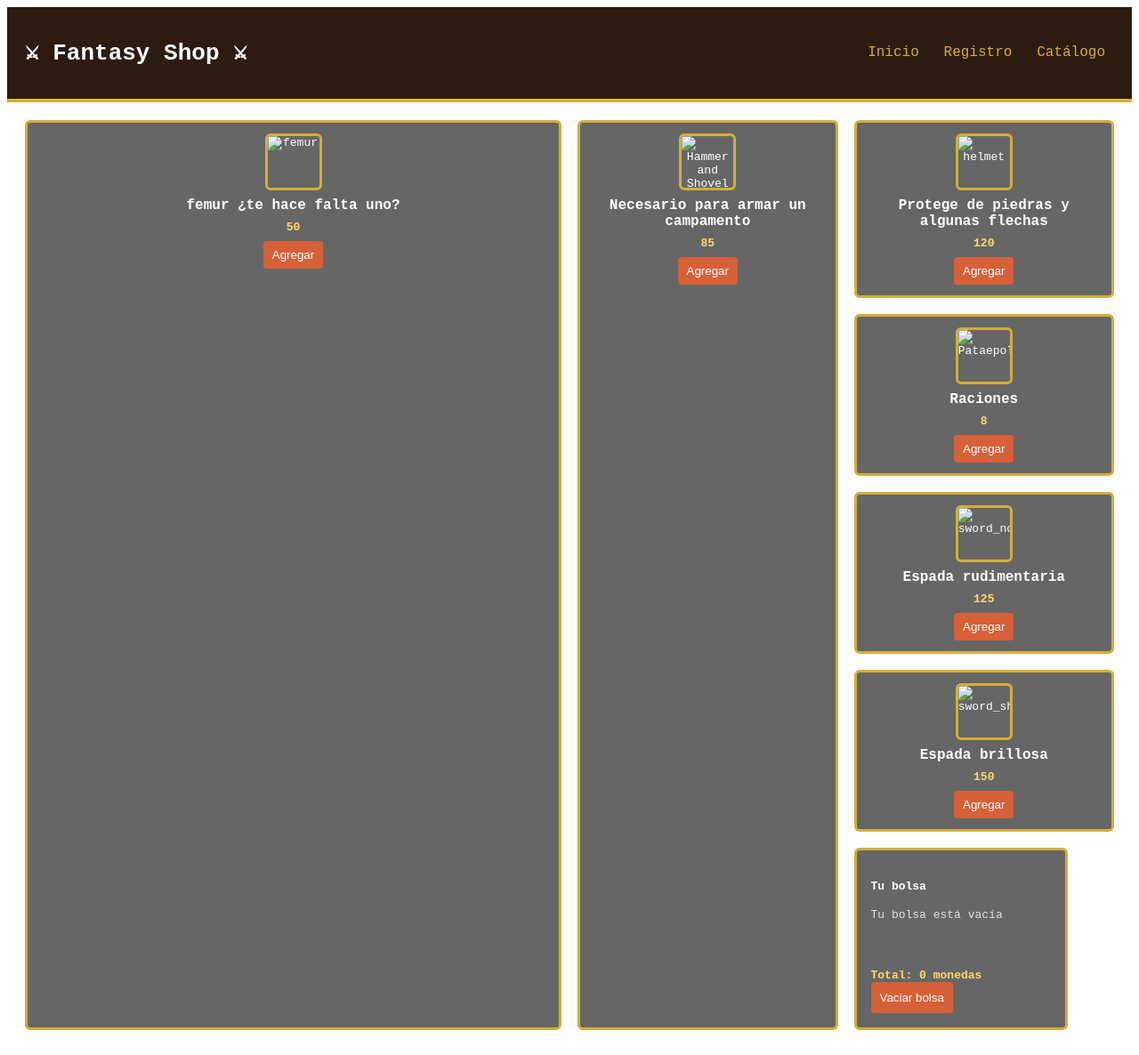
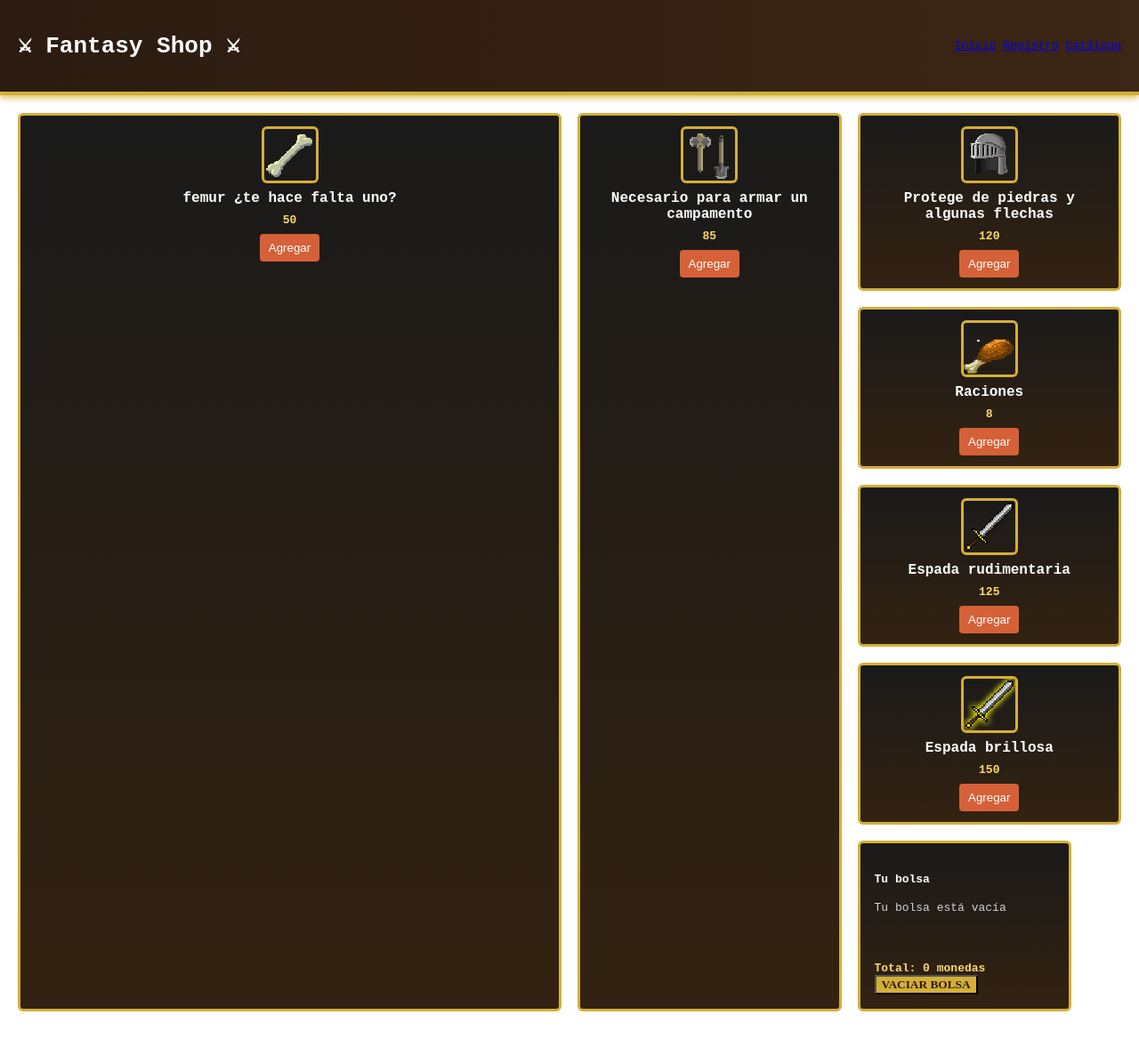
Before and after one commit to lazarczuk/Tienda-del-duende.github.io, a plain HTML site: page catalogo.html in a window 1280 px wide. Shown: the whole page at 89% size. After the commit the page ends 1157 px from the top, so only its background shows below. Drawn offline with Linux system fonts and the light colour scheme.

Commit message:
Add files via upload

```diff
--- a/catalogo.html
+++ b/catalogo.html
@@ -19,7 +19,7 @@
   <main>
     <section class="productos" id="catalogo">
       <article class="card item">
-  <img class="pixel" src="assets/femur" alt="femur">
+  <img class="pixel" src="assets/femur.png" alt="femur">
   <h3>femur ¿te hace falta uno?</h3>
   <p class="price">50</p>
   <button onclick="agregar('femur',50)">Agregar</button>
@@ -27,7 +27,7 @@
 
        <section class="productos" id="catalogo">
       <article class="card item">
-  <img class="pixel" src="assets/Hammer and Shovel" alt="Hammer and Shovel">
+  <img class="pixel" src="assets/Hammer and Shovel.png" alt="Hammer and Shovel">
   <h3>Necesario para armar un campamento</h3>
   <p class="price">85</p>
   <button onclick="agregar('Hammer and Shovel',85)">Agregar</button>
@@ -35,7 +35,7 @@
 
        <section class="productos" id="catalogo">
       <article class="card item">
-  <img class="pixel" src="assets/helmet" alt="helmet">
+  <img class="pixel" src="assets/helmet.png" alt="helmet">
   <h3>Protege de piedras y algunas flechas</h3>
   <p class="price">120</p>
   <button onclick="agregar('helmet',120)">Agregar</button>
@@ -43,7 +43,7 @@
 
        <section class="productos" id="catalogo">
       <article class="card item">
-  <img class="pixel" src="assets/Pataepollo" alt="Pataepollo">
+  <img class="pixel" src="assets/Pataepollo.png" alt="Pataepollo">
   <h3>Raciones</h3>
   <p class="price">8</p>
   <button onclick="agregar('Pataepollo',8)">Agregar</button>
@@ -51,7 +51,7 @@
 
        <section class="productos" id="catalogo">
       <article class="card item">
-  <img class="pixel" src="assets/sword_normal" alt="sword_normal">
+  <img class="pixel" src="assets/sword_normal.png" alt="sword_normal">
   <h3>Espada rudimentaria</h3>
   <p class="price">125</p>
   <button onclick="agregar('sword_normal',125)">Agregar</button>
@@ -59,7 +59,7 @@
 
        <section class="productos" id="catalogo">
       <article class="card item">
-  <img class="pixel" src="assets/sword_shiny1" alt="sword_shiny1">
+  <img class="pixel" src="assets/sword_shiny1.png" alt="sword_shiny1">
   <h3>Espada brillosa</h3>
   <p class="price">150</p>
   <button onclick="agregar('sword_shiny1',150)">Agregar</button>
--- a/css/style.css
+++ b/css/style.css
@@ -1,25 +1,28 @@
 *{box-sizing:border-box}
 body {
   background: url('assets/redwall.png') repeat;
+  background-size: 128px 128px; /* ajusta el tamaño de la textura */
   color: white;
   font-family: monospace;
+  margin: 0;
+  padding: 0;
 }
 header{
   padding:18px 20px;
-  background:#2b1b10;
+ background: linear-gradient(90deg, #2b1b10, #3c2615);
   border-bottom:4px solid #d4af37;
+    box-shadow: 0 2px 8px #d4af37;
   display:flex;
   align-items:center;
   justify-content:space-between;
 }
-nav a{
-  color:#d4af37;
-  margin:0 10px;
-  font-size:16px;
-  text-decoration:none;
+nav a:hover {
+  color:#ffd86b;
+  text-shadow:0 0 6px #d4af37;
 }
+
 .card{
-  background:rgba(0,0,0,0.6);
+  background:linear-gradient(180deg,#1a1a1a,#332211);
   border:3px solid #d4af37;
   padding:16px;
   border-radius:6px;
@@ -44,12 +47,18 @@ nav a{
   margin:0 0 12px;
   padding:10px;
   width:100%;
-  border:2px solid #332211;
-  background:hwb(15 22% 16%);
-  color:#fff;
+  border:2px inset #332211;
+ background:#f5deb3;
+color:#2b1b10;
 }
 .feedback{color:#ffcc00;min-height:1.2em;margin-bottom:8px}
-.btn{background:hwb(15 22% 16%);color:white;padding:10px;border:none;cursor:pointer;border-radius:4px}
+.btn {
+  font-family: 'Cinzel Decorative', serif;
+  background:#d4af37;
+  color:#2b1b10;
+  font-weight:bold;
+  text-transform:uppercase;
+}
 main{display:flex;gap:20px;padding:20px}
 .productos{
   display:grid;
```
Also changed, not shown: index.html (+1 -1 lines).
